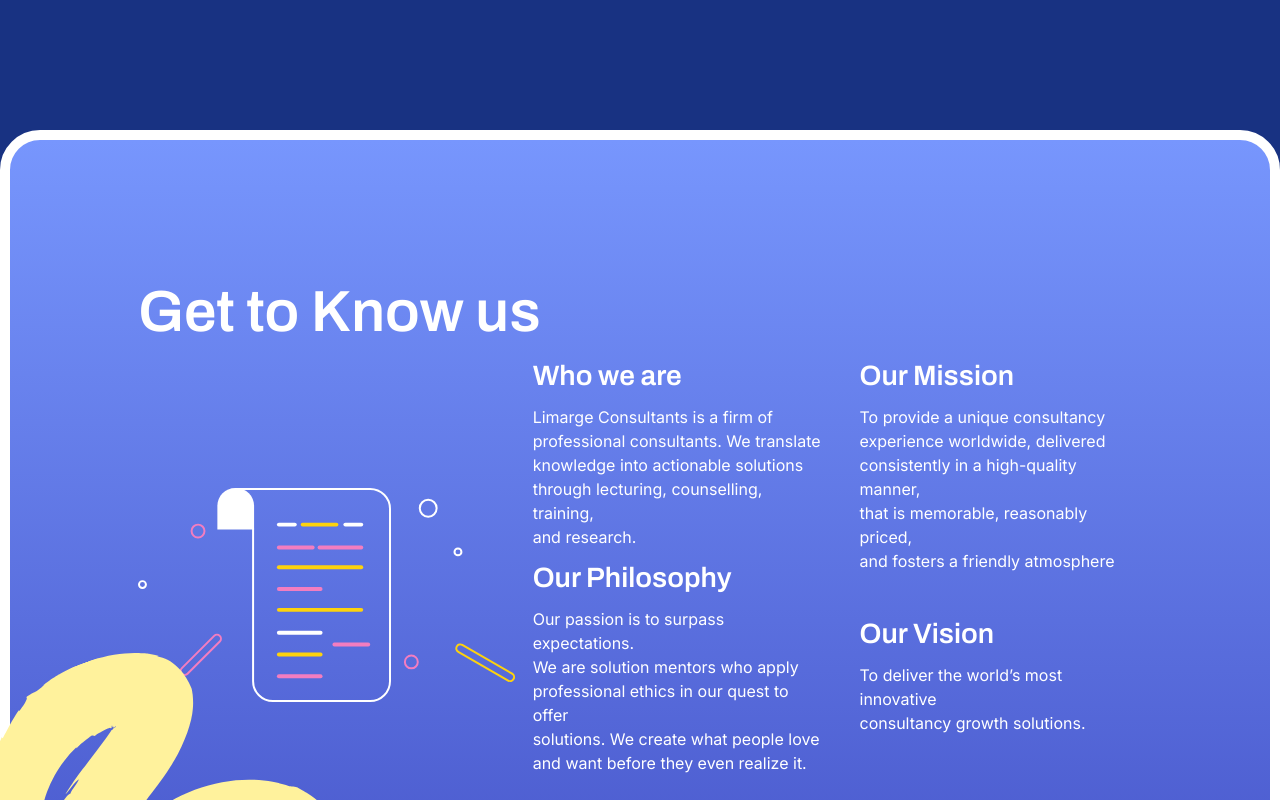
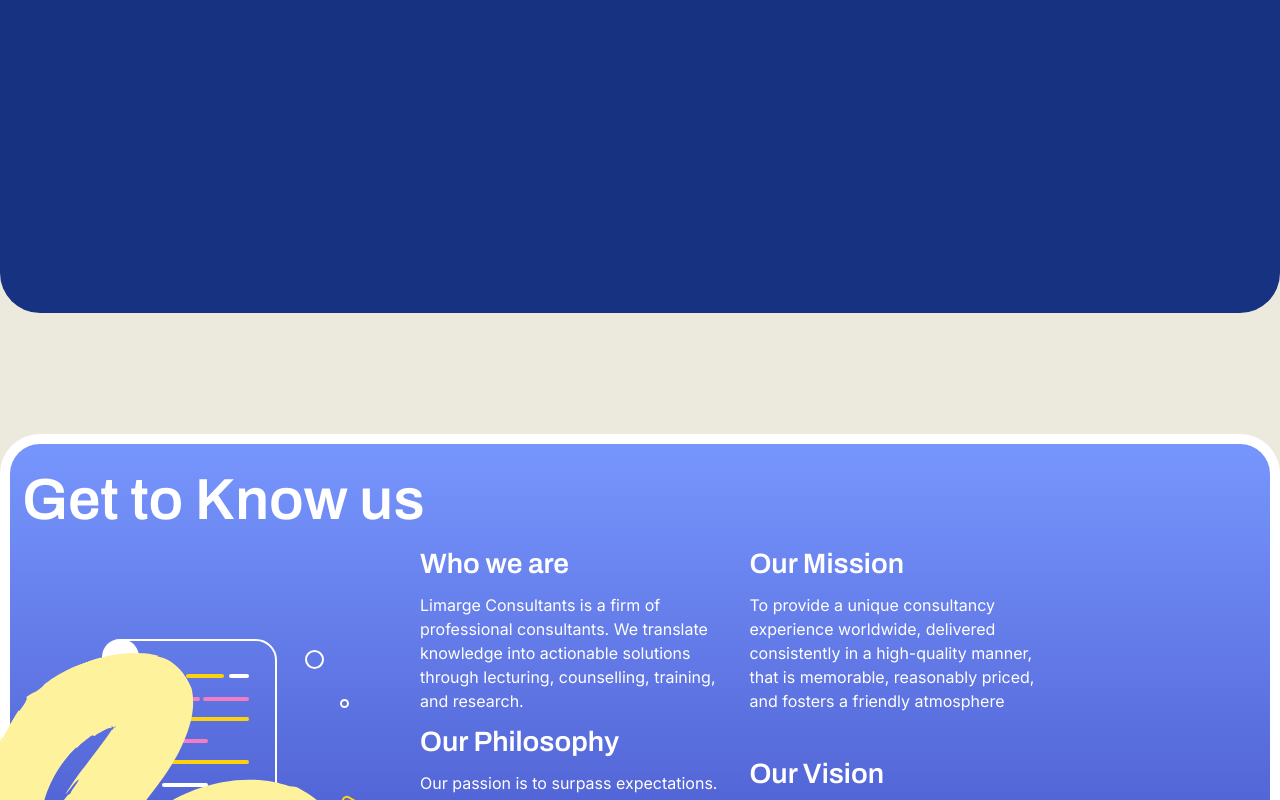
Before and after one commit to almondkiruthu/Limarge, a React (Vite) app in the folder client/: page / in a window 1280 px wide. Shown: the part 2740-3540 px from the top of the page. Built offline with nearby package versions, Linux system fonts and the light colour scheme; what prettier-plugin-tailwindcss would draw is missing.

Commit message:
Changed lg to 3xl  screens of about us

```diff
--- a/client/src/components/Aboutus.tsx
+++ b/client/src/components/Aboutus.tsx
@@ -1,7 +1,7 @@
 const Aboutus = () => {
   return (
     <>
-      <div className="knowus-card absolute inset-x-0 bottom-[-600px]  z-10 rounded-[40px] p-3 3xl:bottom-[-400px] 3xl:left-[310px] 3xl:right-[15%] lg:p-32">
+      <div className="knowus-card absolute inset-x-0 bottom-[-600px]  z-10 rounded-[40px] p-3 3xl:bottom-[-400px] 3xl:left-[310px] 3xl:right-[15%] 3xl:p-32">
         <div>
           <p className="text-center font-archivo text-[40px] font-semibold text-white lg:text-start lg:text-[58px]">
             Get to Know us
```
